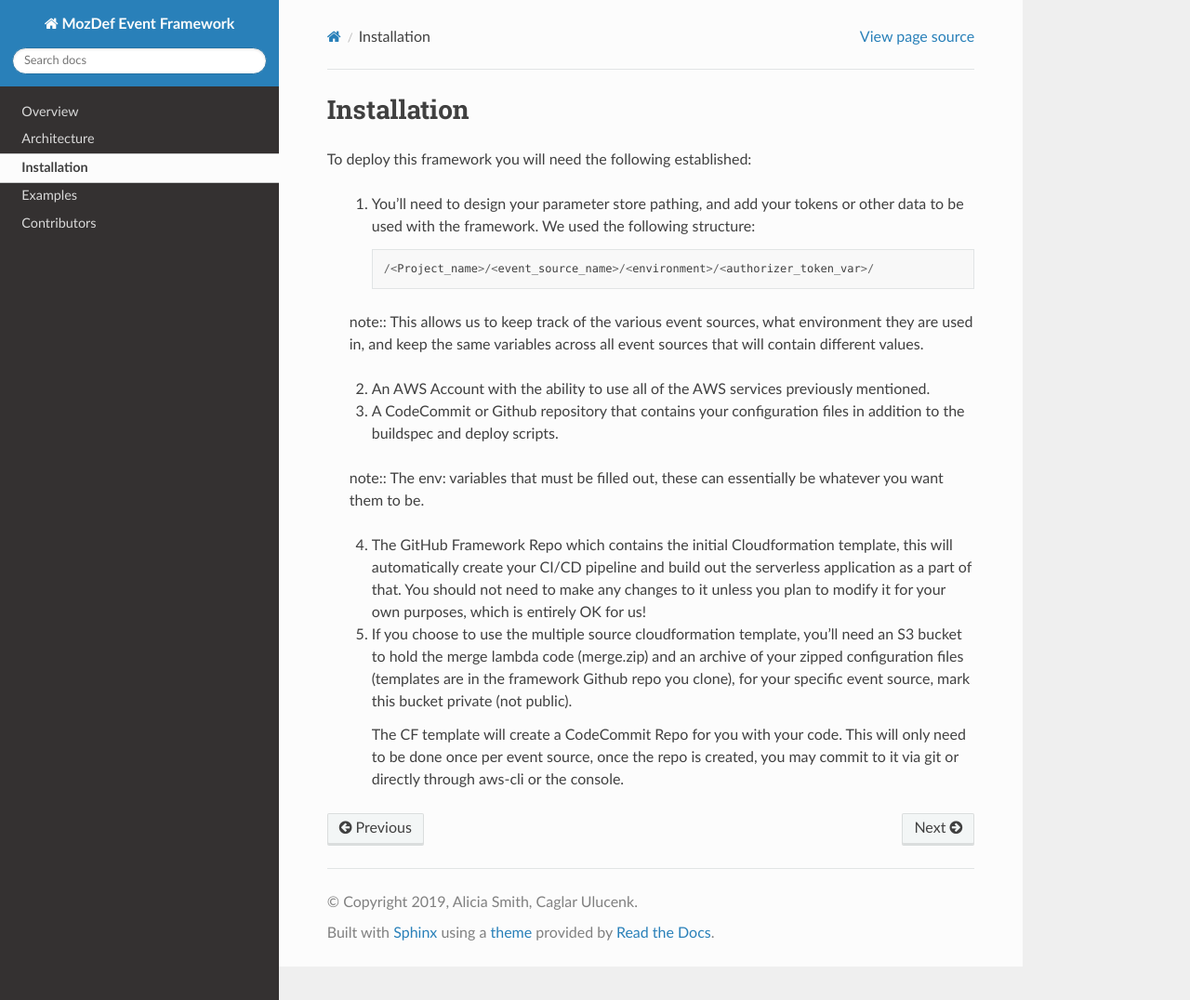
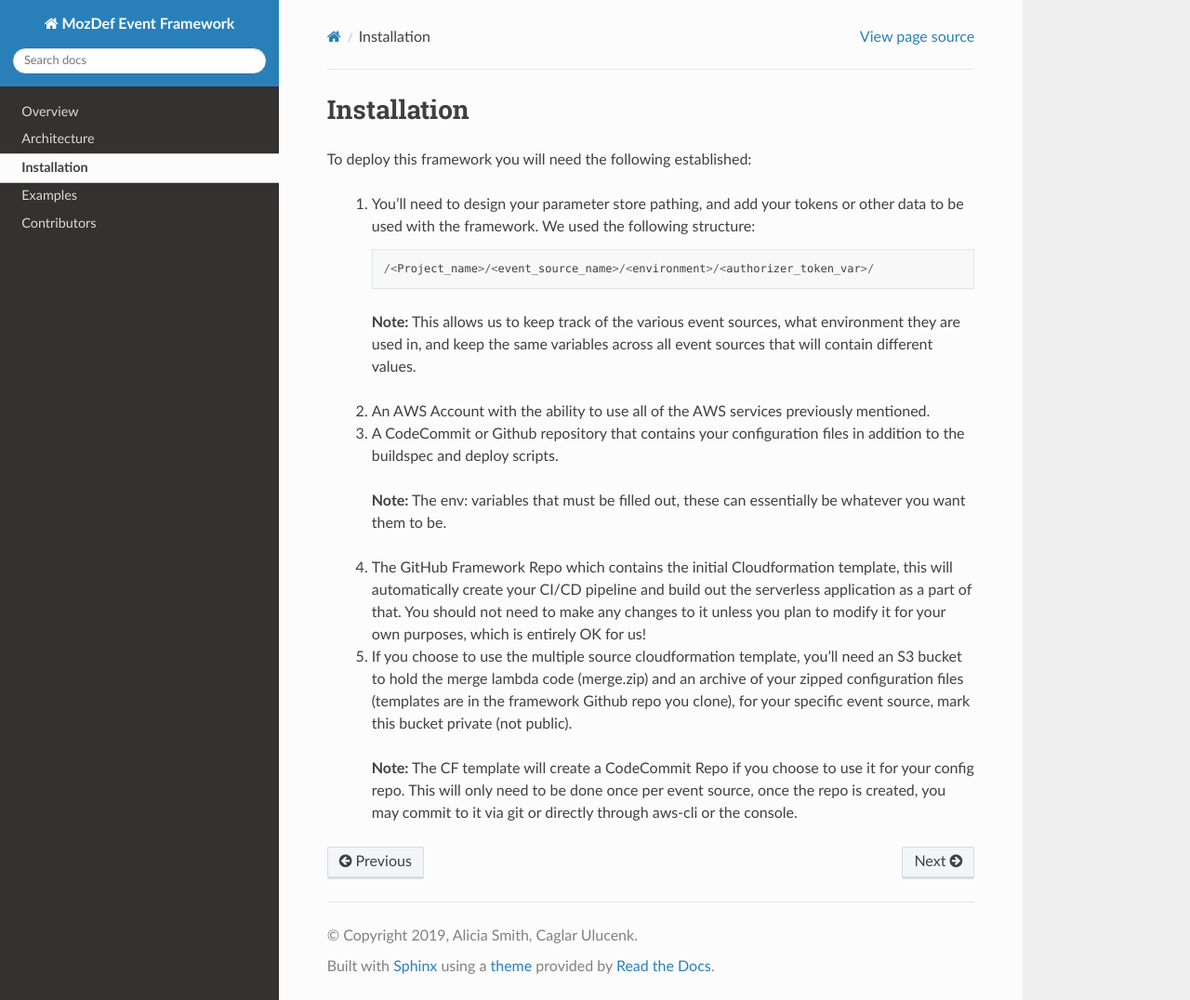
Before and after one commit to mozilla/mozdef-event-framework, a Sphinx documentation site: the page built from docs/source/usage/installation.rst, in a window 1280 px wide and 1076 px high. Shown: the whole window at 93% size. Built offline with Sphinx 7.4.7 and the Read the Docs theme 2.0.0, drawn with Linux system fonts in a browser that asks for light colours; pages that are not in the unit, such as notebooks, are missing from menus.

Commit message:
working on block quote formattingx5

```diff
--- a/docs/source/usage/installation.rst
+++ b/docs/source/usage/installation.rst
@@ -7,8 +7,7 @@ To deploy this framework you will need the following established:
 
         /<Project_name>/<event_source_name>/<environment>/<authorizer_token_var>/
 
-    note::
-    This allows us to keep track of the various event sources, what environment they are used in, and keep the same variables across all event sources that will contain different values.
+      **Note:** This allows us to keep track of the various event sources, what environment they are used in, and keep the same variables across all event sources that will contain different values.
 
 
     2. An AWS Account with the ability to use all of the AWS services previously mentioned.
@@ -16,8 +15,7 @@ To deploy this framework you will need the following established:
 
     3. A CodeCommit or Github repository that contains your configuration files in addition to the buildspec and deploy scripts.
 
-    note::
-    The env: variables that must be filled out, these can essentially be whatever you want them to be.
+      **Note:** The env: variables that must be filled out, these can essentially be whatever you want them to be.
 
 
     4. The GitHub Framework Repo which contains the initial Cloudformation template, this will automatically create your CI/CD pipeline and build out the serverless application as a part of that. You should not need to make any changes to it unless you plan to modify it for your own purposes, which is entirely OK for us!
@@ -25,4 +23,4 @@ To deploy this framework you will need the following established:
 
     5. If you choose to use the multiple source cloudformation template, you'll need an S3 bucket to hold the merge lambda code (merge.zip) and an archive of your zipped configuration files (templates are in the framework Github repo you clone), for your specific event source, mark this bucket private (not public).
 
-       The CF template will create a CodeCommit Repo for you with your code. This will only need to be done once per event source, once the repo is created, you may commit to it via git or directly through aws-cli or the console.
+      **Note:** The CF template will create a CodeCommit Repo if you choose to use it for your config repo. This will only need to be done once per event source, once the repo is created, you may commit to it via git or directly through aws-cli or the console.
```
